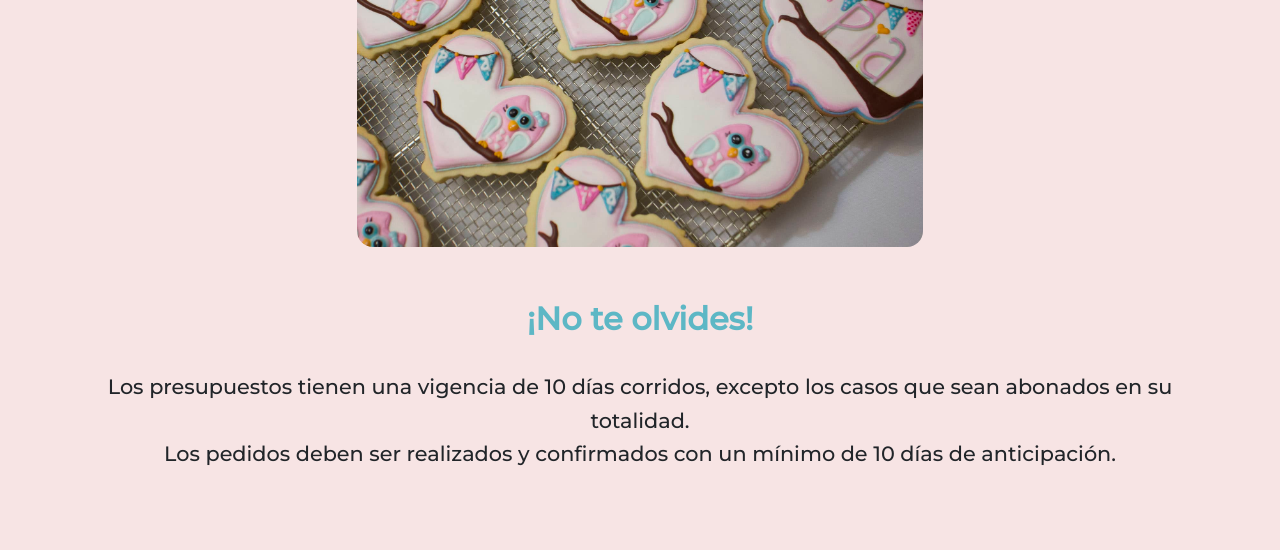
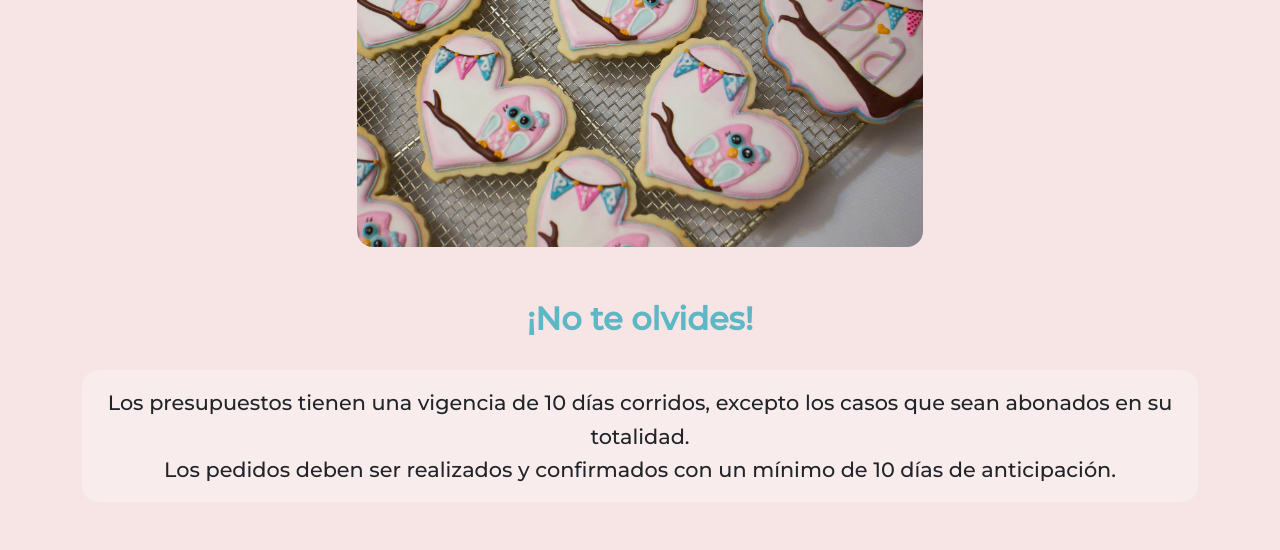
Before and after one commit to BeluzitaRomero/Proyecto-Almacen-de-cosas-dulces, a website: page contacto/index.html in a window 1280 px wide. Shown: the part 869-1419 px from the top of the page. Drawn offline with nearby package versions, Linux system fonts and the light colour scheme.

Commit message:
bgTexto contacto

```diff
--- a/scss/style.scss
+++ b/scss/style.scss
@@ -442,6 +442,9 @@ body {
     line-height: 1.6;
     text-align: center;
     font-size: $fuenteTexto;
+    background: $bgTexto;
+    border-radius: $borderTexto;
+    padding: $paddingTexto;
   }
 }
 
```
Also changed, not shown: css/style.css, 1 other file.
